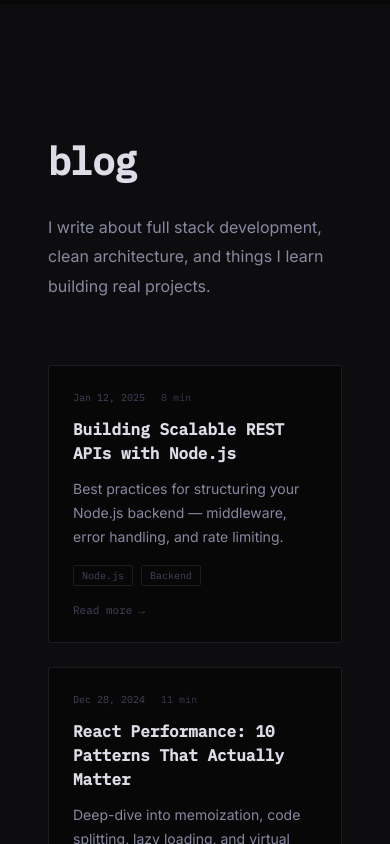
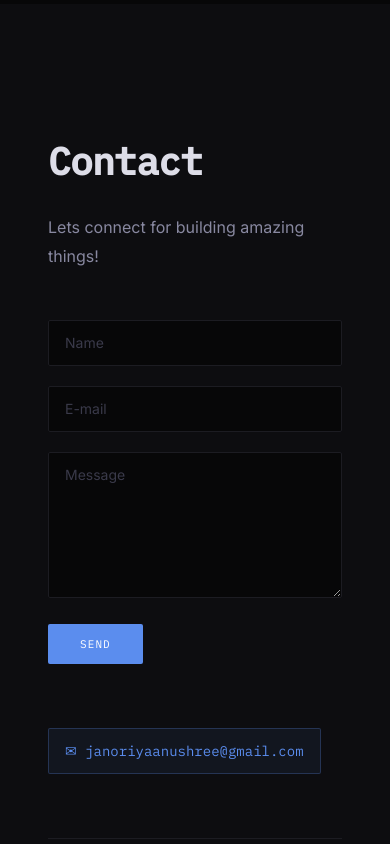
Before and after one commit to Anuvidshr/Anushree-Portfolio, a React (Create React App) app: page / in a window 390 px wide. Shown: the part 6640-7484 px from the top of the page. Built offline with nearby package versions, Linux system fonts and the light colour scheme.

Commit message:
Removed unwanted

```diff
--- a/src/App.js
+++ b/src/App.js
@@ -4,7 +4,6 @@ import Hero from './components/Hero';
 import About from './components/About';
 import Skills from './components/Skills';
 import Projects from './components/Projects';
-import Blog from './components/Blog';
 import Contact from './components/Contact';
 import Footer from './components/Footer';
 
@@ -68,7 +67,6 @@ export default function App() {
         <About />
         <Skills />
         <Projects />
-        <Blog />
         <Contact />
       </main>
       <Footer />
--- a/src/components/Blog.js
+++ /dev/null
@@ -1,75 +0,0 @@
-import React from 'react';
-import { useInView } from '../App';
-
-const posts = [
-  { id: 1, title: 'Building Scalable REST APIs with Node.js', excerpt: 'Best practices for structuring your Node.js backend — middleware, error handling, and rate limiting.', tags: ['Node.js', 'Backend'], date: 'Jan 12, 2025', readTime: '8 min' },
-  { id: 2, title: 'React Performance: 10 Patterns That Actually Matter', excerpt: 'Deep-dive into memoization, code splitting, lazy loading, and virtual scrolling.', tags: ['React', 'Performance'], date: 'Dec 28, 2024', readTime: '11 min' },
-  { id: 3, title: 'Docker for Full Stack Developers', excerpt: 'Containerize Node.js, PostgreSQL, Redis, and nginx all in one docker-compose.', tags: ['Docker', 'DevOps'], date: 'Dec 10, 2024', readTime: '14 min' },
-];
-
-function BlogCard({ post, index }) {
-  const [ref, inView] = useInView();
-
-  return (
-    <article
-      ref={ref}
-      className={`fade-up ${inView ? 'visible' : ''} bg-bg border border-border p-6 rounded-sm hover:border-accent transition-all group`}
-      style={{ transitionDelay: `${index * 100}ms` }}
-    >
-      <div className="flex items-center gap-4 mb-3">
-        <span className="font-mono text-[10px] text-textmuted">{post.date}</span>
-        <span className="font-mono text-[10px] text-textdim">{post.readTime}</span>
-      </div>
-      <h3 className="font-mono text-base font-semibold text-textprimary mb-3 group-hover:text-accent transition-colors">
-        {post.title}
-      </h3>
-      <p className="text-sm text-textsecondary leading-[1.7] mb-4">{post.excerpt}</p>
-      <div className="flex flex-wrap gap-2 mb-4">
-        {post.tags.map(t => (
-          <span key={t} className="font-mono text-[10px] text-textmuted border border-border px-2 py-0.5 rounded-sm">
-            {t}
-          </span>
-        ))}
-      </div>
-      <a href="/blog/post" className="font-mono text-[11px] text-textmuted hover:text-accent transition-colors flex items-center gap-1.5 group/link">
-        Read more
-        <span className="group-hover/link:translate-x-1 transition-transform inline-block">→</span>
-      </a>
-    </article>
-  );
-}
-
-export default function Blog() {
-  const [ref, inView] = useInView();
-
-  return (
-    <section id="blog" className="py-32 bg-surface">
-      <div className="max-w-[1180px] mx-auto px-12">
-
-        <div ref={ref} className={`fade-up ${inView ? 'visible' : ''} mb-16`}>
-          <h2 className="font-mono font-bold text-textprimary mb-6"
-            style={{ fontSize: 'clamp(38px, 5vw, 58px)', letterSpacing: '-0.02em' }}>
-            blog
-          </h2>
-
-          <p className="text-textsecondary text-base leading-[1.85] max-w-3xl">
-            I write about full stack development, clean architecture, and things I learn building real projects.
-          </p>
-        </div>
-
-        <div className="grid grid-cols-1 md:grid-cols-3 gap-6">
-          {posts.map((post, i) => (
-            <BlogCard key={post.id} post={post} index={i} />
-          ))}
-        </div>
-
-        <div className="flex justify-center mt-12">
-          <a href="/blog"
-            className="border border-border text-textsecondary font-mono text-[11px] uppercase tracking-widest px-8 py-3 rounded-sm hover:border-accent hover:text-accent hover:-translate-y-0.5 transition-all">
-            All Articles →
-          </a>
-        </div>
-      </div>
-    </section>
-  );
-}
--- a/src/components/Footer.js
+++ b/src/components/Footer.js
@@ -11,11 +11,11 @@ export default function Footer() {
           <span className="text-accent">&lt;</span>AJ<span className="text-accent">/&gt;</span>
         </button>
         <p className="text-sm text-textmuted mb-6">
-          Built with React & Tailwind
+          Designed and developed by Anushree 🕊️
         </p>
         <div className="flex gap-8 justify-center mb-6">
           <a
-            href="https://github.com/Anuridshi"
+            href="https://github.com/Anuvidshr"
             target="_blank"
             rel="noreferrer"
             className="text-textmuted hover:text-accent transition-colors"
@@ -31,7 +31,7 @@ export default function Footer() {
             LinkedIn
           </a>
           <a
-            href="https://twitter.com/anushree_janoriya"
+            href="https://twitter.com/AnushreeJanori1"
             target="_blank"
             rel="noreferrer"
             className="text-textmuted hover:text-accent transition-colors"
--- a/src/components/Navbar.js
+++ b/src/components/Navbar.js
@@ -1,6 +1,6 @@
 import React, { useState, useEffect } from 'react';
 
-const links = ['About', 'Skills', 'Projects', 'Blog', 'Contact'];
+const links = ['About', 'Skills', 'Projects', 'Contact'];
 
 export default function Navbar() {
   const [scrolled, setScrolled] = useState(false);
```
